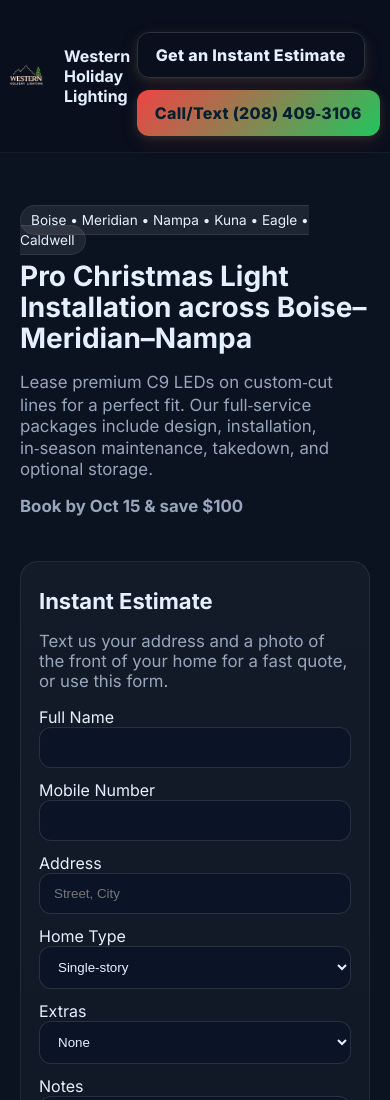
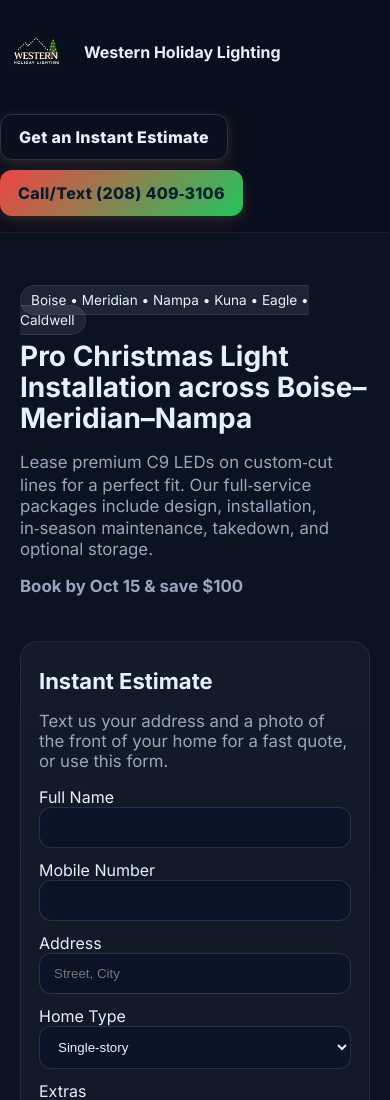
Before and after one commit to braydendunn33/Lightsidaho, a plain HTML site: page index.html in a window 390 px wide. Shown: the top 1100 px of the page. Drawn offline with Linux system fonts and the light colour scheme.

Commit message:
Update index.html

```diff
--- a/index.html
+++ b/index.html
@@ -47,6 +47,15 @@
     input,select,textarea{width:100%;padding:12px 14px;border-radius:12px;border:1px solid rgba(255,255,255,.12);background:#0b1426;color:var(--text)}
     .disclaimer{font-size:.85rem;color:#a7b5cc}
     footer{padding:40px 0;color:#9db4d6}
+
+    /* ===== Bigger header logo & responsive tweaks ===== */
+    .logo { height: 120px; width: auto; }
+    header .cta { gap: 10px; flex-wrap: wrap; }
+    @media (max-width: 1100px) { .logo { height: 96px; } }
+    @media (max-width: 780px) {
+      .nav { flex-direction: column; align-items: flex-start; gap: 10px; }
+      .logo { height: 72px; }
+    }
   </style>
 </head>
 <body>
@@ -141,7 +150,7 @@
     if(site){
       text($('business_name'), site.business_name);
       text($('business_name_footer'), site.business_name);
-      attr($('logo'), 'src', site.logo || '/uploads/logo.png');
+      attr($('logo'), 'src', site.logo || '/uploads/logo.png');  // fallback path
       text($('hero_headline'), site.hero_headline);
       text($('hero_subheadline'), site.hero_subheadline);
       text($('hero_offer'), site.hero_offer);
@@ -199,9 +208,7 @@
   if (window.netlifyIdentity) {
     window.netlifyIdentity.on('init', (user) => {
       if (!user) {
-        window.netlifyIdentity.on('login', () => {
-          document.location.href = '/admin/';
-        });
+        window.netlifyIdentity.on('login', () => { document.location.href = '/admin/'; });
       }
     });
   }
```
